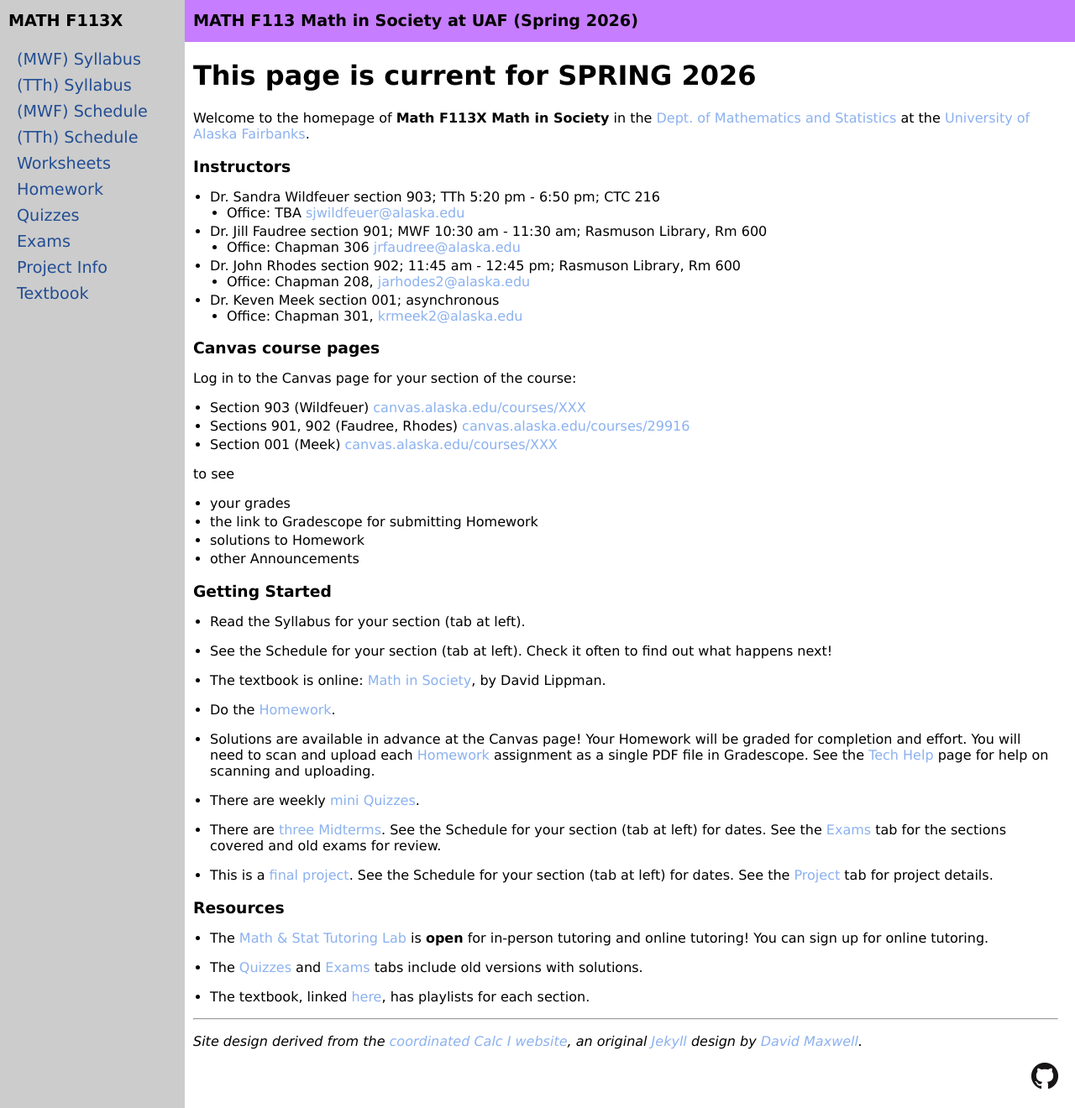
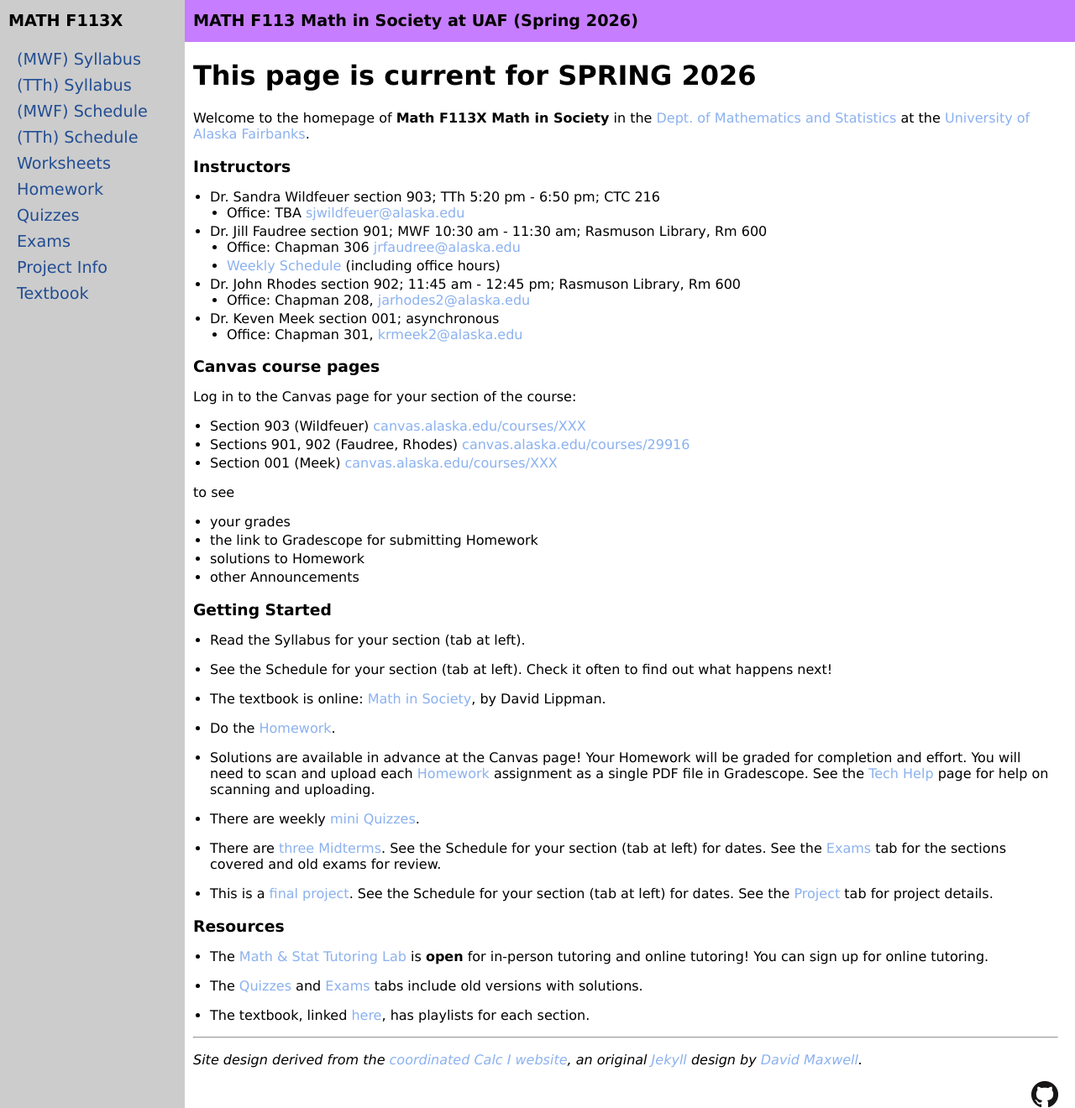
Before and after one commit to uaf-math/math113, a Jekyll site: the page built from index.md, in a window 1280 px wide and 1320 px high. Shown: the whole window at 84% size. Built offline with Jekyll 4.4.1, drawn with Linux system fonts in a browser that asks for light colours.

Commit message:
Update index.md

```diff
--- a/index.md
+++ b/index.md
@@ -12,6 +12,7 @@ Welcome to the homepage of **Math F113X Math in Society** in the [Dept. of Mathe
     * Office: TBA [sjwildfeuer@alaska.edu](mailto:sjwildfeuer@alaska.edu)
   * Dr. Jill Faudree section 901; MWF 10:30 am - 11:30 am; Rasmuson Library, Rm 600
     * Office: Chapman 306 [jrfaudree@alaska.edu](mailto:jrfaudree@alaska.edu)
+    * [Weekly Schedule](https://docs.google.com/spreadsheets/d/e/2PACX-1vQr_wpnWg8UFPNtuWvEDF_1sThmC_R5yP1C7xhpzcJrE-gllWraS7Qj-oKksyrckhFEHXDnQkXOsQ6B/pubhtml?gid=0&single=true)  (including office hours)
   * Dr. John Rhodes section 902; 11:45 am - 12:45 pm; Rasmuson Library, Rm 600
     * Office: Chapman 208, [jarhodes2@alaska.edu](mailto:jarhodes2@alaska.edu)
   * Dr. Keven Meek section 001; asynchronous
```
